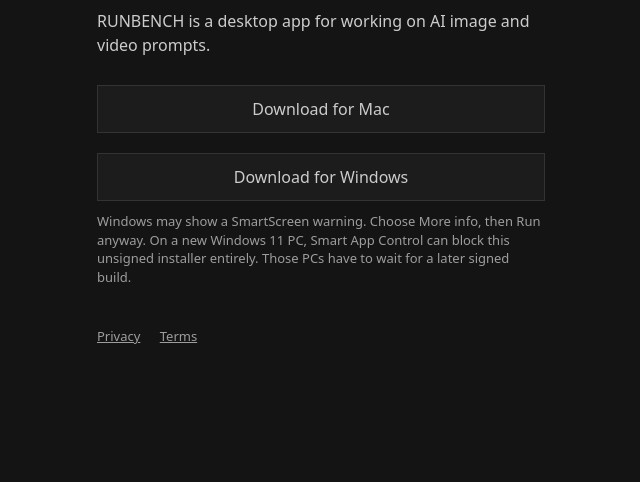
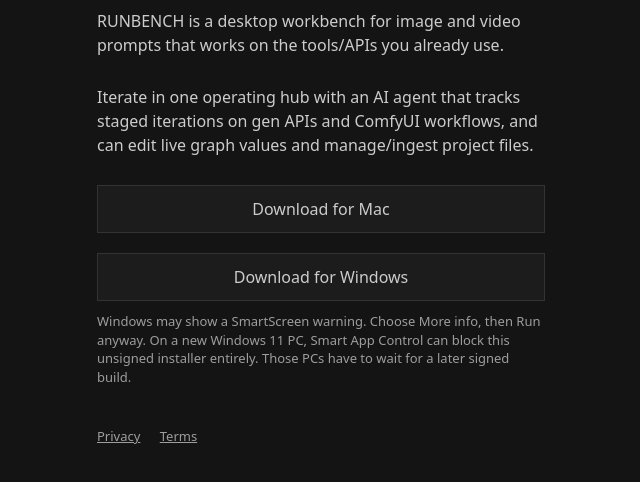
Before and after one commit to ajirokrause-blip/runbench-site, a plain HTML site: page runbench-site/index.html in a window 1280 px wide. Shown: the part 148-630 px from the top of the page, without its empty margins (319-959 px from the left). Drawn offline with Linux system fonts and the light colour scheme.

Commit message:
Describe the homepage as a workbench for existing tools.

```diff
--- a/runbench-site/index.html
+++ b/runbench-site/index.html
@@ -11,7 +11,8 @@
   <main class="page">
     <img class="mark" src="icon.png" alt="" width="48" height="48">
     <h1>RUNBENCH</h1>
-    <p class="summary">RUNBENCH is a desktop app for working on AI image and video prompts.</p>
+    <p class="summary">RUNBENCH is a desktop workbench for image and video prompts that works on the tools/APIs you already use.</p>
+    <p class="summary">Iterate in one operating hub with an AI agent that tracks staged iterations on gen APIs and ComfyUI workflows, and can edit live graph values and manage/ingest project files.</p>
     <div class="downloads">
       <a class="button" href="https://pub-0173c5462c854dfa8aa24def4989bbf0.r2.dev/RUNBENCH-1.0.2-arm64.dmg">Download for Mac</a>
       <div>
```
